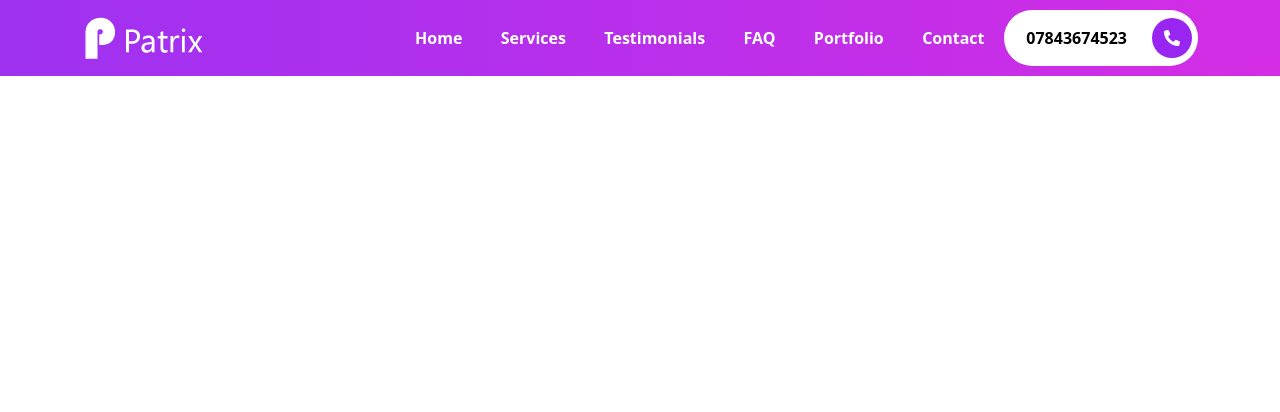
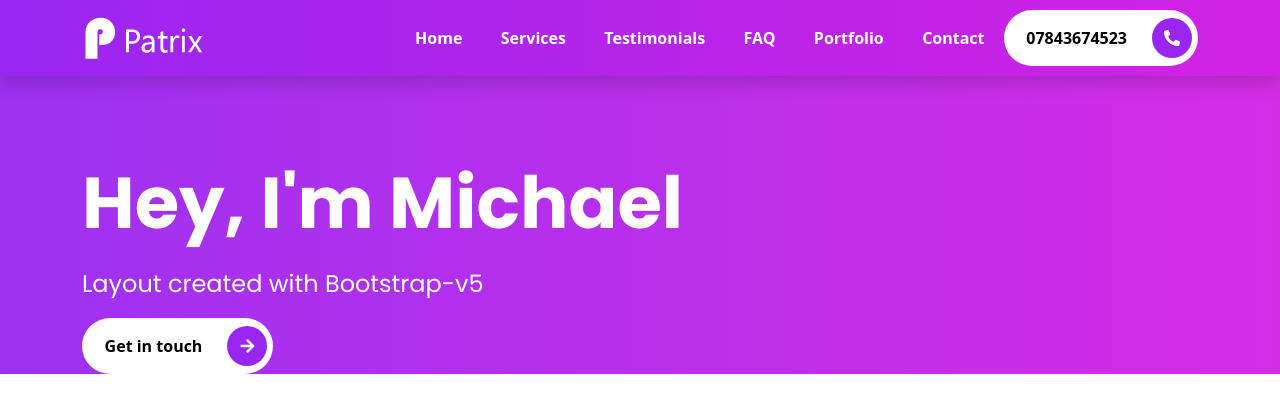
Before and after one commit to WeeMick/bootstrap5, a website: page index.html in a window 1280 px wide. Drawn offline with nearby package versions, Linux system fonts and the light colour scheme.

Commit message:
up to 1hr 25 in video - half of intor section complete

```diff
--- a/index.html
+++ b/index.html
@@ -7,10 +7,13 @@
   <title>Learning Bootstrapv5 with sass</title>
   <link rel="stylesheet" href="../assets/css/style.css">
   <link rel="stylesheet" href="../assets/css/fontawesome.css">
+  <link rel="preconnect" href="https://fonts.googleapis.com">
+<link rel="preconnect" href="https://fonts.gstatic.com" crossorigin>
+<link href="https://fonts.googleapis.com/css2?family=Poppins:wght@400;500;600;700;800;900&display=swap" rel="stylesheet">
 </head>
 <body>
   <!--START OF NAVBAR SECTION-->
-  <nav class="navbar navbar-expand-lg navbar-dark menu">
+  <nav class="navbar navbar-expand-lg navbar-dark menu shadow fixed-top">
       <div class="container">
         <a class="navbar-brand" href="#">
           <img src="../assets/images/logo.png" alt="logo image">
@@ -48,8 +51,28 @@
       </div>
     </nav>
 
+<!-- START THE INTRO SECTION -->
+<section id="home" class="intro-section">
+  <div class="container">
+    <div class="row align-items-center text-white">
+      <div class="col-md6 intros">
+        <h1 class="display-2">
+          <span class="display-2--intro">Hey, I'm Michael</span>
+          <span class="display-2--description lh-base">Layout created with Bootstrap-v5</span>
+        </h1>
+        <button type="button" class="rounded-pill btn-rounded">Get in touch
+          <span>
+            <i class="fas fa-arrow-right"></i>
+          </span>
+        </button>
+      </div>
+      <div class="col-md6 intros"></div>
+    </div>
+  </div>
+</section>
+<!-- END OF INTRO SECTION -->
 
-  <!-- Javascript - bootstrap and  popper -->
+<!-- Javascript - bootstrap and  popper -->
   <script src="https://cdn.jsdelivr.net/npm/bootstrap@5.0.1/dist/js/bootstrap.bundle.min.js" integrity="sha384-gtEjrD/SeCtmISkJkNUaaKMoLD0//ElJ19smozuHV6z3Iehds+3Ulb9Bn9Plx0x4" crossorigin="anonymous"></script>
 
 </body>
--- a/scss/components/_typography.scss
+++ b/scss/components/_typography.scss
@@ -0,0 +1,21 @@
+@use '../custom' as *;
+@use 'mixins' as *;
+
+.display-2 {
+  margin-bottom: 1rem;
+  text-transform: capitalize;
+  font-family: 'Poppins', sans-serif;
+
+  &--intro {
+    display: inline-block;
+    font-weight: 700;
+    font-family: 'Poppins', sans-serif;
+  }
+
+  &--description {
+    font-size: 1.5rem;
+    display: block;
+    margin-top: 1.2rem;
+    text-transform: none;;
+  }
+}
--- a/scss/sections/_intro-section.scss
+++ b/scss/sections/_intro-section.scss
@@ -0,0 +1,9 @@
+@use '../custom' as *;
+@use '../components/mixins' as *;
+
+.intro-section {
+  @include gradient;
+  padding: 10rem 0 0 0;
+  width: 100%;
+  height: 100%;
+}
```
Also changed, not shown: assets/css/style.css, 1 other file.
